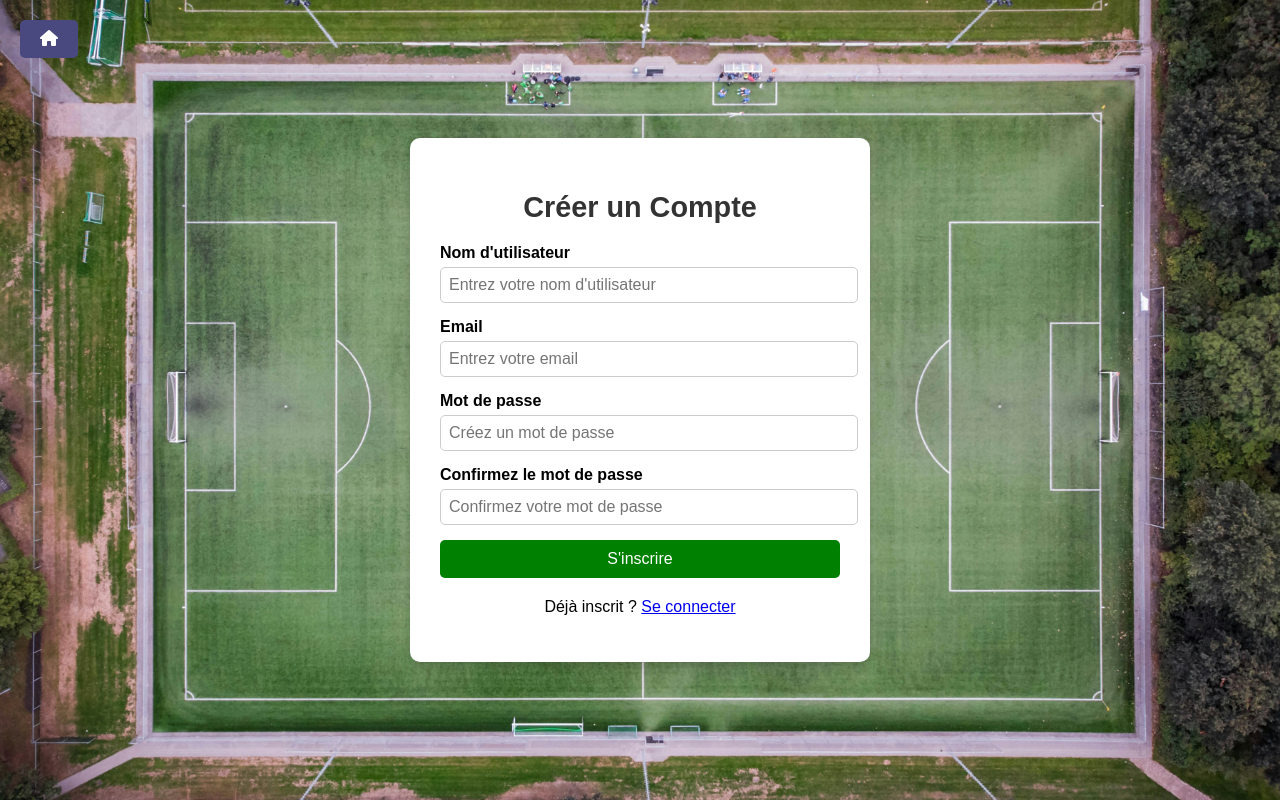
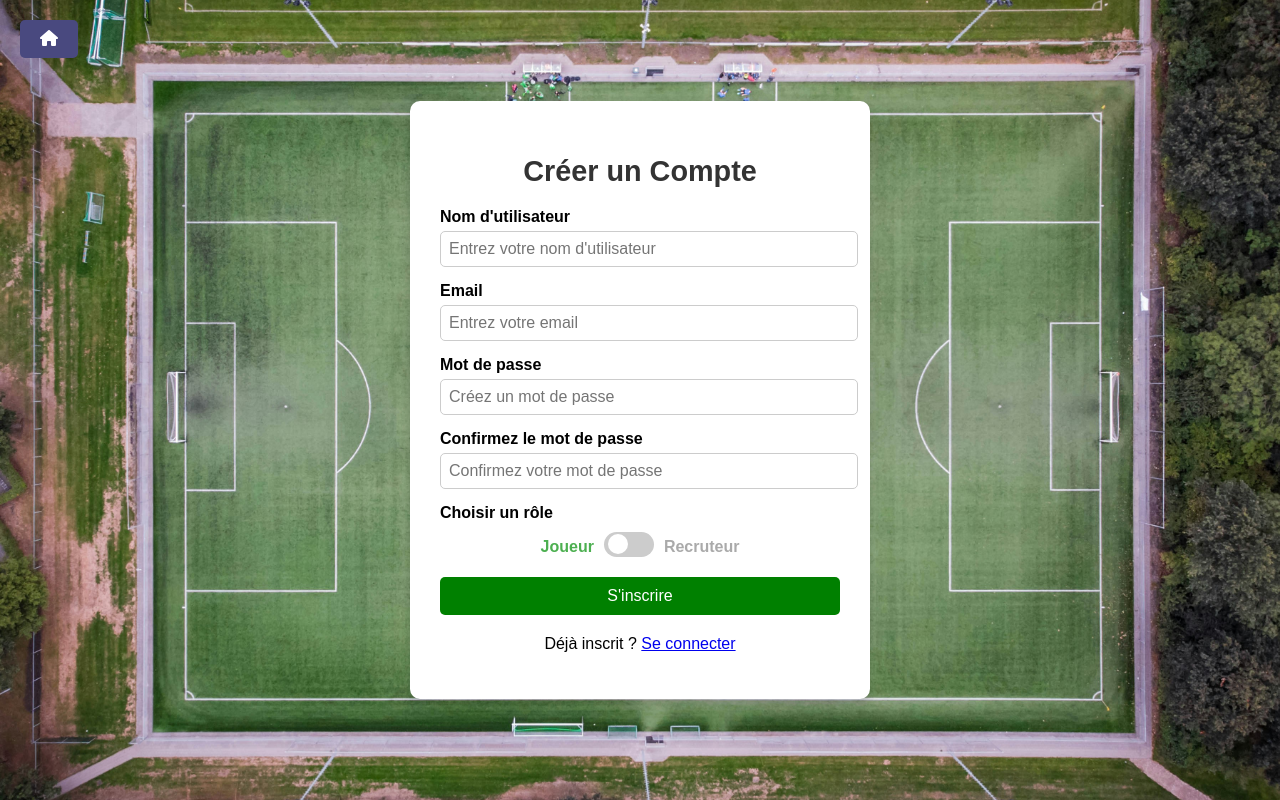
Before and after one commit to Yosuke422/foot-detect, a React (Create React App) app in the folder frontend/: page /register in a window 1280 px wide. Built offline with nearby package versions, Linux system fonts and the light colour scheme.

Commit message:
toggle between joueur et recruteur

```diff
--- a/frontend/src/assets/styles/Navbar.css
+++ b/frontend/src/assets/styles/Navbar.css
@@ -102,13 +102,11 @@
   /* Bouton Déconnexion */
   .logout-button {
     padding: 10px 20px;
-    background-color: #ff4d4d;
+    background-color: rgba(1, 143, 36, 0.8);
     color: white;
-    border: none;
+    text-decoration: none;
     border-radius: 5px;
-    font-size: 1rem;
     font-weight: bold;
-    cursor: pointer;
     transition: background-color 0.3s ease;
   }
 
--- a/frontend/src/assets/styles/Register.css
+++ b/frontend/src/assets/styles/Register.css
@@ -70,6 +70,71 @@ body {
     margin-top: 20px;
   }
 
+  .role-toggle {
+    display: flex;
+    align-items: center;
+    justify-content: center;
+    margin-top: 10px;
+    gap: 10px;
+  }
+
+  .role-label {
+    font-size: 16px;
+    font-weight: bold;
+    color: #aaa;
+    transition: color 0.3s;
+  }
+
+  .role-label.active {
+    color: #4caf50; /* Green for the active role */
+  }
+
+  .switch {
+    position: relative;
+    display: inline-block;
+    width: 50px;
+    height: 25px;
+  }
+
+  .switch input {
+    opacity: 0;
+    width: 0;
+    height: 0;
+  }
+
+  .slider {
+    position: absolute;
+    cursor: pointer;
+    top: 0;
+    left: 0;
+    right: 0;
+    bottom: 0;
+    background-color: #ccc;
+    transition: 0.4s;
+    border-radius: 25px;
+  }
+
+  .slider:before {
+    position: absolute;
+    content: "";
+    height: 20px;
+    width: 20px;
+    left: 4px;
+    bottom: 2.5px;
+    background-color: white;
+    transition: 0.4s;
+    border-radius: 50%;
+  }
+
+  input:checked + .slider {
+    background-color: #4caf50; /* Green when switch is on */
+  }
+
+  input:checked + .slider:before {
+    transform: translateX(25px); /* Move slider handle to the right */
+  }
+
+
   .back-to-home-button {
     position: absolute;
     top: 20px;
--- a/frontend/src/components/Navbar.jsx
+++ b/frontend/src/components/Navbar.jsx
@@ -1,6 +1,6 @@
 import React, { useState, useEffect } from "react";
 import { useAuth } from "../components/AuthContext";
-import { Link, useNavigate } from "react-router-dom";
+import { Link } from "react-router-dom";
 import myLogo from "../assets/images/Logo_foot_detect.webp";
 import "../assets/styles/Navbar.css";
 import Search from "./Search";
@@ -8,8 +8,13 @@ import Search from "./Search";
 function Navbar() {
   const [scrolled, setScrolled] = useState(false);
   const [showModal, setShowModal] = useState(false);
-  const { isLoggedIn, logout } = useAuth();
-  const navigate = useNavigate();
+  const { isLoggedIn } = useAuth();
+  const role = localStorage.getItem("role");
+
+  const handleLogout = () => {
+    localStorage.removeItem("token");
+    localStorage.removeItem("role");
+  };
 
   useEffect(() => {
     const handleScroll = () => {
@@ -19,11 +24,6 @@ function Navbar() {
     window.addEventListener("scroll", handleScroll);
     return () => window.removeEventListener("scroll", handleScroll);
   }, []);
-
-  const handleLogout = () => {
-    logout();
-    navigate("/login");
-  };
 
   const handleOpenModal = () => {
     setShowModal(true);
@@ -58,15 +58,21 @@ function Navbar() {
               <li>
                 <a href="/">Home</a>
               </li>
-              <li>
-                <a href="/booking">Réservations</a>
-              </li>
+              {role === "recruteur" ? (
+                <li>
+                  <a href="/create-detection">Créer une Détection</a>
+                </li>
+              ) : (
+                <li>
+                  <a href="/booking">Réservations</a>
+                </li>
+              )}
 
               <div className="navbar__auth">
                 {isLoggedIn ? (
-                  <button onClick={handleLogout} className="logout-button">
+                  <Link to="/login" onClick={handleLogout} className="logout-button">
                     Déconnexion
-                  </button>
+                  </Link>
                 ) : (
                   <Link to="/login" className="login-button">
                     Connexion
--- a/frontend/src/pages/Home.jsx
+++ b/frontend/src/pages/Home.jsx
@@ -10,9 +10,14 @@ import Footer from "../components/Footer"
 
 const Home = () => {
   const navigate = useNavigate()
+  const role = localStorage.getItem("role")
 
   const handleReservationClick = () => {
-    navigate("/booking")
+    if (role === "recruteur") {
+      navigate("/create-detection");
+    } else {
+      navigate("/booking");
+    }
   }
 
   return (
--- a/frontend/src/pages/Login.jsx
+++ b/frontend/src/pages/Login.jsx
@@ -22,8 +22,9 @@ const Login = () => {
     setError("");
 
     try {
-      const { token } = await loginUser(formData);
+      const { token, role } = await loginUser(formData);
       login(token);
+      localStorage.setItem("role", role);
       navigate("/");
     } catch (err) {
       setError(err.message);
--- a/frontend/src/pages/Register.jsx
+++ b/frontend/src/pages/Register.jsx
@@ -12,24 +12,33 @@ const Register = () => {
     email: "",
     password: "",
     confirmPassword: "",
-  })
-  const [message, setMessage] = useState("")
-  const [error, setError] = useState("")
-  const navigate = useNavigate()
+    role: "joueur", // Default role when switch is off
+  });
+  const [message, setMessage] = useState("");
+  const [error, setError] = useState("");
+  const navigate = useNavigate();
 
   const handleChange = (e) => {
-    const { name, value } = e.target
-    setFormData({ ...formData, [name]: value })
-  }
+    const { name, value } = e.target;
+    setFormData({ ...formData, [name]: value });
+  };
+
+  const handleRoleToggle = (e) => {
+    const isChecked = e.target.checked;
+    setFormData({
+      ...formData,
+      role: isChecked ? "recruteur" : "joueur", // Toggle role based on switch state
+    });
+  };
 
   const handleSubmit = async (e) => {
-    e.preventDefault()
-    setError("")
-    setMessage("")
+    e.preventDefault();
+    setError("");
+    setMessage("");
 
     if (formData.password !== formData.confirmPassword) {
-      setError("Les mots de passe ne correspondent pas !")
-      return
+      setError("Les mots de passe ne correspondent pas !");
+      return;
     }
 
     try {
@@ -37,15 +46,20 @@ const Register = () => {
         username: formData.username,
         email: formData.email,
         password: formData.password,
-      })
-      setMessage("Inscription réussie !")
+        role: formData.role, // Include role in the registration request
+      });
+
+      // Store the role in localStorage
+      localStorage.setItem("role", formData.role);
+
+      setMessage("Inscription réussie !");
       setTimeout(() => {
-        navigate("/login")
-      }, 2000)
+        navigate("/login");
+      }, 2000);
     } catch (err) {
-      setError(err.message || "Une erreur est survenue. Veuillez réessayer.")
+      setError(err.message || "Une erreur est survenue. Veuillez réessayer.");
     }
-  }
+  };
 
   return (
     <div className="register-container" style={{ backgroundImage: `url(${stade})` }}>
@@ -103,6 +117,25 @@ const Register = () => {
               required
             />
           </div>
+          <div className="form-group">
+            <label>Choisir un rôle</label>
+            <div className="role-toggle">
+              <span className={`role-label ${formData.role === "joueur" ? "active" : ""}`}>
+                Joueur
+              </span>
+              <label className="switch">
+                <input
+                  type="checkbox"
+                  checked={formData.role === "recruteur"}
+                  onChange={handleRoleToggle}
+                />
+                <span className="slider"></span>
+              </label>
+              <span className={`role-label ${formData.role === "recruteur" ? "active" : ""}`}>
+                Recruteur
+              </span>
+            </div>
+          </div>
           <button type="submit" className="register-button">
             S'inscrire
           </button>
@@ -116,7 +149,7 @@ const Register = () => {
         </p>
       </div>
     </div>
-  )
-}
+  );
+};
 
-export default Register
+export default Register;
```
Also changed, not shown: frontend/src/components/LogoutButton.jsx (deleted, +0 -19 lines).
